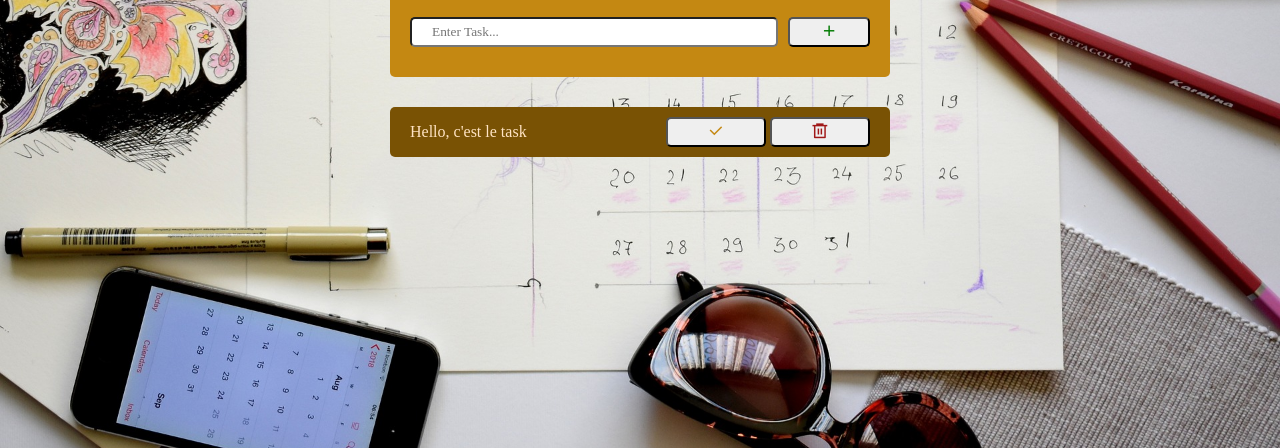
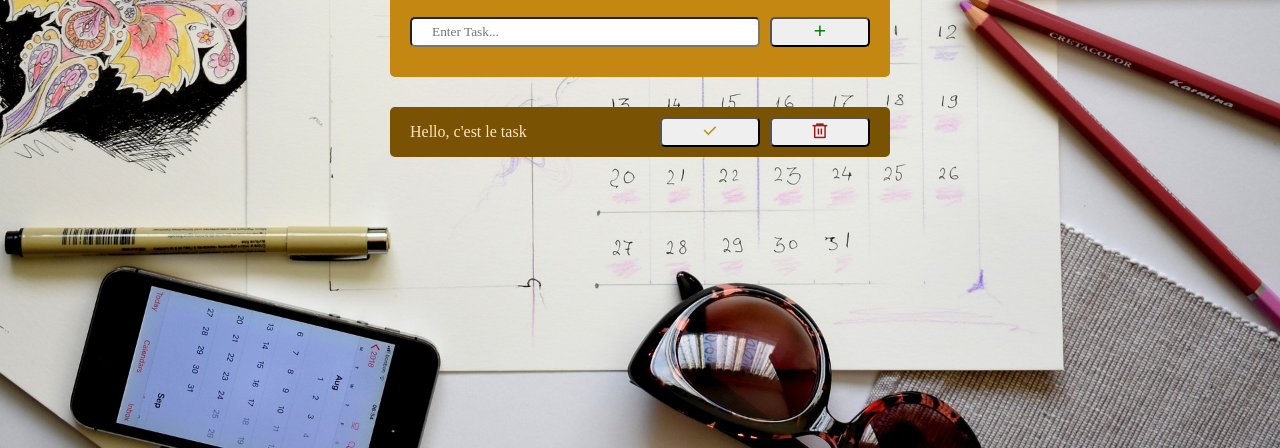
Before and after one commit to ameliapham/todo-list, a website built with Vite: page index.html in a window 1280 px wide. Shown: the part 352-800 px from the top of the page. Built offline with nearby package versions, Linux system fonts and the light colour scheme.

Commit message:
Fix style.css

```diff
--- a/style.css
+++ b/style.css
@@ -14,6 +14,9 @@ body {
 .container {
     width: 500px;
 }
+
+/* Add task container */
+
 #title-heading {
     background-color: rgb(196, 136, 18);
     text-align: center;
@@ -27,13 +30,12 @@ body {
     padding: 20px 20px 30px 20px;
     border-radius: 0 0 5px 5px;
     display: flex;
-    justify-content: space-between;
     gap: 10px;
     margin-bottom: 30px;
 }
 
 input{
-    width: 100%;
+    width: 350px ;
     height: 30px;
     padding: 0 20px 0 20px;
     box-sizing: border-box;
@@ -57,6 +59,8 @@ button{
     color: beige;
 }
 
+/* Task container */
+
 .task-container {
     background-color: rgb(121, 82, 4);
     color: bisque;
@@ -76,6 +80,12 @@ button{
     color: beige;
 }
 
+.buttons{
+    display: flex;
+    justify-content: space-between;
+    gap: 10px;
+}
+
 .delete-task{
     color: rgb(160, 24, 24);
 }
```
